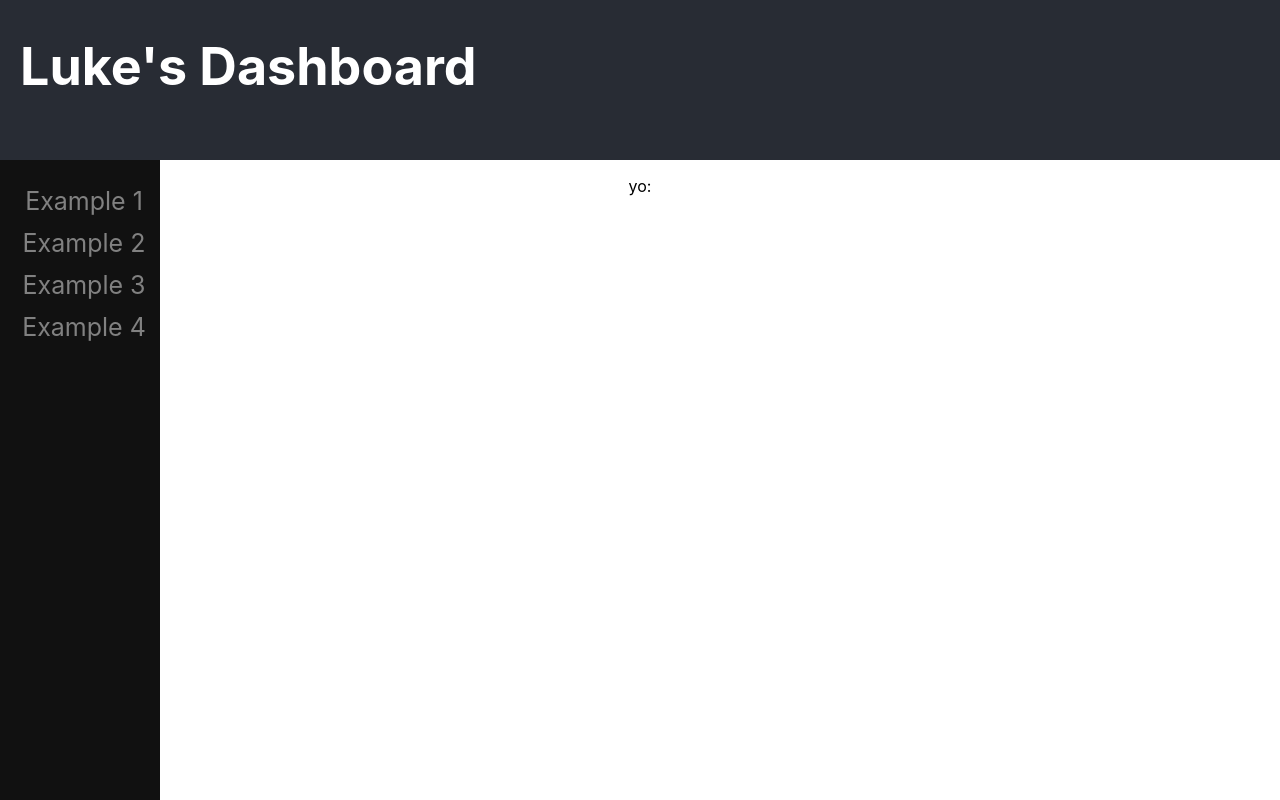
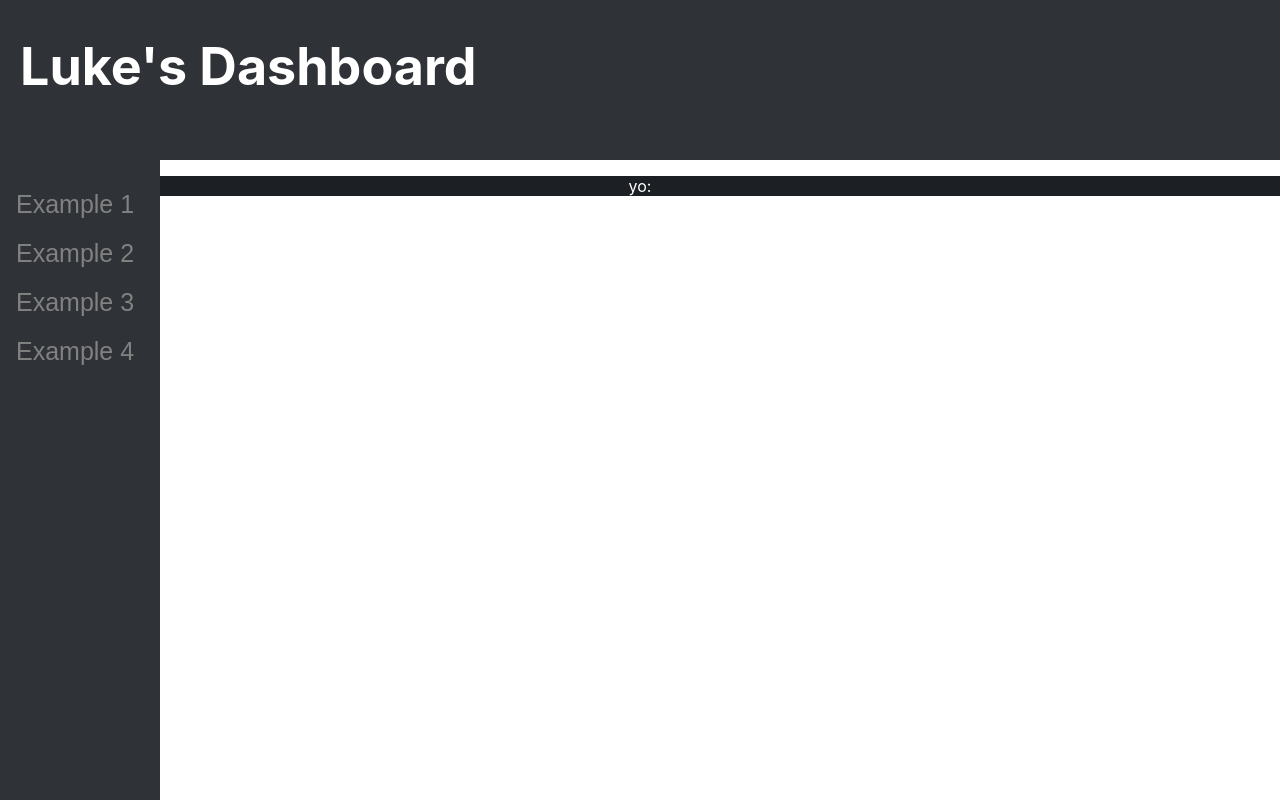
Before and after one commit to LukeANewton/personal-dashboard, a React (Create React App) app in the folder client/app/: page / in a window 1280 px wide. Built offline with nearby package versions, Linux system fonts and the light colour scheme; no server answers.

Commit message:
fix sidebar and set universal colors

```diff
--- a/client/app/src/App.css
+++ b/client/app/src/App.css
@@ -1,27 +1,12 @@
 .App {
   text-align: center;
+  color: white;
 }
 
-.App-logo {
-  height: 40vmin;
-  pointer-events: none;
+.Border-Bar {
+  background-color: #2f3236;
 }
 
-@media (prefers-reduced-motion: no-preference) {
-  .App-logo {
-    animation: App-logo-spin infinite 20s linear;
-  }
+.App-Content {
+  background-color: #1c1f24;
 }
-
-.App-link {
-  color: #61dafb;
-}
-
-@keyframes App-logo-spin {
-  from {
-    transform: rotate(0deg);
-  }
-  to {
-    transform: rotate(360deg);
-  }
-}
--- a/client/app/src/App.js
+++ b/client/app/src/App.js
@@ -24,7 +24,9 @@ class App extends Component{
       <div className="App">
         <AppHeader />
         <AppSidebar />
-        <p className="App-intro"> yo: {this.state.apiResponse}</p>
+        <div className="App-Content">
+          <p className="App-intro"> yo: {this.state.apiResponse}</p>
+        </div>
       </div>
     );
   }
--- a/client/app/src/AppHeader/AppHeader.css
+++ b/client/app/src/AppHeader/AppHeader.css
@@ -1,7 +1,6 @@
 header {
     text-align: left;
     padding-left: 20px;
-    background-color: #282c34;
     min-height: 20vh;
     display: flex;
     flex-direction: column;
--- a/client/app/src/AppHeader/AppHeader.js
+++ b/client/app/src/AppHeader/AppHeader.js
@@ -3,7 +3,7 @@ import './AppHeader.css';
 
 class AppHeader extends Component{
     render() {
-        return (<header className="App-header">
+        return (<header className="Border-Bar">
                     <h1 className="App-title">Luke's Dashboard</h1>
                 </header>);
     }
--- a/client/app/src/AppSidebar/AppSidebar.css
+++ b/client/app/src/AppSidebar/AppSidebar.css
@@ -1,25 +1,10 @@
 /* The sidebar menu */
-.App-Sidebar {
+#App-Sidebar {
   height: 100%; /* Full-height: remove this if you want "auto" height */
   width: 160px; /* Set the width of the sidebar */
   position: fixed; /* Fixed Sidebar (stay in place on scroll) */
   z-index: 1; /* Stay on top */
   left: 0;
-  background-color: #111; /* Black */
   overflow-x: hidden; /* Disable horizontal scroll */
   padding-top: 20px;
 }
-
-/* The navigation menu links */
-.App-Sidebar a {
-  padding: 6px 8px 6px 16px;
-  text-decoration: none;
-  font-size: 25px;
-  color: #818181;
-  display: block;
-}
-
-/* When you mouse over the navigation links, change their color */
-.sidenav a:hover {
-  color: #f1f1f1;
-}
--- a/client/app/src/AppSidebar/AppSidebar.js
+++ b/client/app/src/AppSidebar/AppSidebar.js
@@ -1,14 +1,16 @@
 import React, { Component } from 'react';
 import './AppSidebar.css';
+import './SidebarLink.js';
+import SidebarLink from './SidebarLink.js';
 
 class AppSidebar extends Component{
   render() {
     return (
-      <div className="App-Sidebar">
-        <a href="#">Example 1</a>
-        <a href="#">Example 2</a>
-        <a href="#">Example 3</a>
-        <a href="#">Example 4</a>
+      <div id="App-Sidebar" className="Border-Bar">
+        <SidebarLink text='Example 1' />
+        <SidebarLink text='Example 2' />
+        <SidebarLink text='Example 3' />
+        <SidebarLink text='Example 4' />
       </div>
     );
   }
--- /dev/null
+++ b/client/app/src/AppSidebar/SidebarLink.css
@@ -0,0 +1,15 @@
+button {
+    padding: 10px 8px 10px 16px;
+    text-decoration: none;
+    font-size: 25px;
+    color: #818181;
+    display: block;
+    background: none!important;
+    border: none;
+    cursor: pointer;
+}
+
+/* When you mouse over the navigation links, change their color */
+button:hover {
+    color: #f1f1f1;
+}
--- /dev/null
+++ b/client/app/src/AppSidebar/SidebarLink.js
@@ -0,0 +1,21 @@
+import React, { Component } from 'react';
+import './SidebarLink.css';
+
+class SidebarLink extends Component{
+    constructor(props) {
+      super(props);
+      this.state = { text: 'link' };
+    }
+
+    static getDerivedStateFromProps(props, state) {
+        return {text: props.text };
+    }
+
+    render() {
+      return (
+        <button>{this.state.text}</button>
+      );
+    }
+  }
+
+  export default SidebarLink;
```
Also changed, not shown: 1 other file (tests, documents, lock files or other folders).
